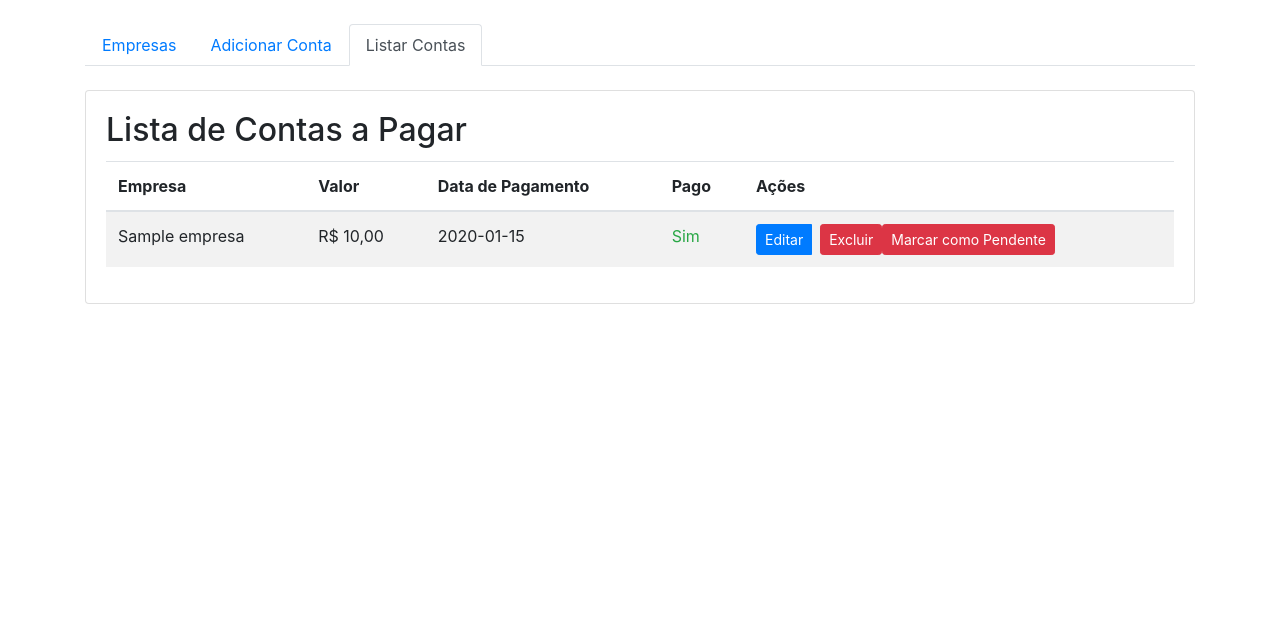
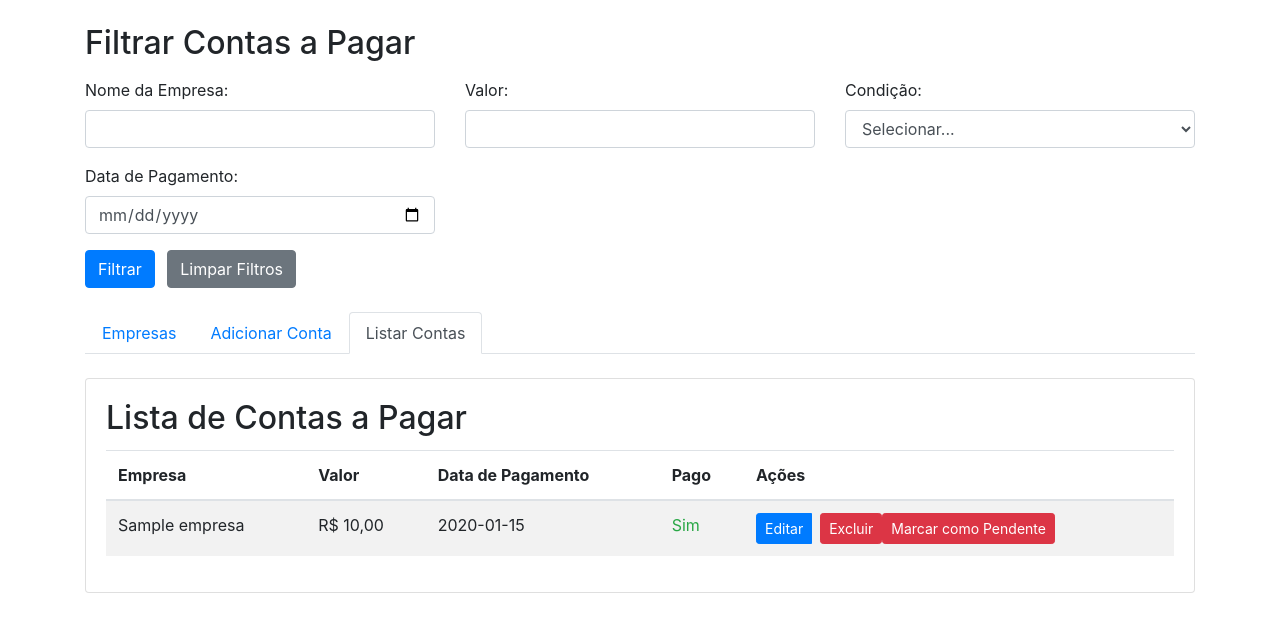
Before and after one commit to ebagabee/Controle-Financeiro-MVC, a PHP site: page /app/views/conta_pagar/list.php in a window 1280 px wide. Shown: the part 96-728 px from the top of the page. Run offline with PHP 8.4, Linux system fonts and the light colour scheme; tables that the repository leaves empty hold one stand-in row (values such as "Sample post").

Commit message:
Finalizando filtro

```diff
--- a/app/controllers/ContaPagarController.php
+++ b/app/controllers/ContaPagarController.php
@@ -12,6 +12,11 @@ class ContaPagarController
         $database = new Database();
         $db = $database->getConnection();
         $this->contaPagar = new ContaPagar($db);
+    }
+
+    public function list($filtro_empresa = '', $filtro_valor = null, $condicao_valor = '', $filtro_data = '')
+    {
+        return $this->contaPagar->readAll($filtro_empresa, $filtro_valor, $condicao_valor, $filtro_data);
     }
 
     public function create($valor, $data_pagar, $pago, $id_empresa)
@@ -32,10 +37,10 @@ class ContaPagarController
         return $this->contaPagar->getById($id_conta_pagar);
     }
 
-    public function list()
-    {
-        return $this->contaPagar->readAll();
-    }
+    // public function list()
+    // {
+    //     return $this->contaPagar->readAll();
+    // }
 
     public function update($dados)
     {
--- a/app/models/ContaPagar.php
+++ b/app/models/ContaPagar.php
@@ -29,13 +29,49 @@ class ContaPagar
         return $stmt->execute();
     }
 
-    public function readAll()
+    public function readAll($filtro_empresa = '', $filtro_valor = null, $condicao_valor = '', $filtro_data = '')
     {
         $query = "SELECT cp.*, e.nome AS nome_empresa
-                  FROM " . $this->table_name . " cp
-                  LEFT JOIN tbl_empresa e ON cp.id_empresa = e.id_empresa";
+              FROM " . $this->table_name . " cp
+              LEFT JOIN tbl_empresa e ON cp.id_empresa = e.id_empresa";
+
+        // Aplicando filtros
+        $params = [];
+        $where = [];
+
+        if (!empty($filtro_empresa)) {
+            $where[] = "e.nome LIKE :filtro_empresa";
+            $params['filtro_empresa'] = '%' . $filtro_empresa . '%';
+        }
+
+        if ($filtro_valor !== null && !empty($condicao_valor)) {
+            switch ($condicao_valor) {
+                case 'MAIOR':
+                    $where[] = "cp.valor > :filtro_valor";
+                    break;
+                case 'MENOR':
+                    $where[] = "cp.valor < :filtro_valor";
+                    break;
+                case 'IGUAL':
+                    $where[] = "cp.valor = :filtro_valor";
+                    break;
+                default:
+                    break;
+            }
+            $params['filtro_valor'] = $filtro_valor;
+        }
+
+        if (!empty($filtro_data)) {
+            $where[] = "cp.data_pagar = :filtro_data";
+            $params['filtro_data'] = $filtro_data;
+        }
+
+        if (!empty($where)) {
+            $query .= " WHERE " . implode(" AND ", $where);
+        }
+
         $stmt = $this->conn->prepare($query);
-        $stmt->execute();
+        $stmt->execute($params);
         return $stmt->fetchAll(PDO::FETCH_ASSOC);
     }
 
--- a/app/views/conta_pagar/list.php
+++ b/app/views/conta_pagar/list.php
@@ -2,7 +2,16 @@
 require_once '../../controllers/ContaPagarController.php';
 
 $contaPagarController = new ContaPagarController();
-$contas = $contaPagarController->list();
+$contas = [];
+
+if ($_SERVER['REQUEST_METHOD'] === 'GET') {
+    $filtro_empresa = isset($_GET['filtro_empresa']) ? $_GET['filtro_empresa'] : '';
+    $filtro_valor = isset($_GET['filtro_valor']) ? $_GET['filtro_valor'] : null;
+    $condicao_valor = isset($_GET['condicao_valor']) ? $_GET['condicao_valor'] : '';
+    $filtro_data = isset($_GET['filtro_data']) ? $_GET['filtro_data'] : '';
+
+    $contas = $contaPagarController->list($filtro_empresa, $filtro_valor, $condicao_valor, $filtro_data);
+}
 
 if ($_SERVER['REQUEST_METHOD'] === 'POST' && isset($_POST['excluir_conta'])) {
     $id_conta_pagar = $_POST['excluir_conta'];
@@ -33,6 +42,44 @@ if ($_SERVER['REQUEST_METHOD'] === 'POST' && isset($_POST['excluir_conta'])) {
             <h1 class="mb-0">Controle Financeiro de Contas a Pagar</h1>
         </div>
     </header>
+    <div class="container mt-4">
+        <h2 class="mb-3">Filtrar Contas a Pagar</h2>
+        <form method="GET">
+            <div class="row">
+                <div class="col-md-4">
+                    <div class="form-group">
+                        <label for="filtro_empresa">Nome da Empresa:</label>
+                        <input type="text" class="form-control" id="filtro_empresa" name="filtro_empresa" value="<?php echo isset($_GET['filtro_empresa']) ? $_GET['filtro_empresa'] : ''; ?>">
+                    </div>
+                </div>
+                <div class="col-md-4">
+                    <div class="form-group">
+                        <label for="filtro_valor">Valor:</label>
+                        <input type="number" class="form-control" id="filtro_valor" name="filtro_valor" value="<?php echo isset($_GET['filtro_valor']) ? $_GET['filtro_valor'] : ''; ?>">
+                    </div>
+                </div>
+                <div class="col-md-4">
+                    <div class="form-group">
+                        <label for="condicao_valor">Condição:</label>
+                        <select class="form-control" id="condicao_valor" name="condicao_valor">
+                            <option value="">Selecionar...</option>
+                            <option value="MAIOR" <?php echo isset($_GET['condicao_valor']) && $_GET['condicao_valor'] === 'MAIOR' ? 'selected' : ''; ?>>Maior que</option>
+                            <option value="MENOR" <?php echo isset($_GET['condicao_valor']) && $_GET['condicao_valor'] === 'MENOR' ? 'selected' : ''; ?>>Menor que</option>
+                            <option value="IGUAL" <?php echo isset($_GET['condicao_valor']) && $_GET['condicao_valor'] === 'IGUAL' ? 'selected' : ''; ?>>Igual a</option>
+                        </select>
+                    </div>
+                </div>
+                <div class="col-md-4">
+                    <div class="form-group">
+                        <label for="filtro_data">Data de Pagamento:</label>
+                        <input type="date" class="form-control" id="filtro_data" name="filtro_data" value="<?php echo isset($_GET['filtro_data']) ? $_GET['filtro_data'] : ''; ?>">
+                    </div>
+                </div>
+            </div>
+            <button type="submit" class="btn btn-primary">Filtrar</button>
+            <a href="list.php" class="btn btn-secondary ml-2">Limpar Filtros</a>
+        </form>
+    </div>
     <div class="container mt-4">
         <ul class="nav nav-tabs">
             <li class="nav-item">
@@ -88,6 +135,7 @@ if ($_SERVER['REQUEST_METHOD'] === 'POST' && isset($_POST['excluir_conta'])) {
                                                 </form>
                                             <?php endif; ?>
                                         </div>
+                                    </td>
                                 </tr>
                             <?php endforeach; ?>
                         </tbody>
```
